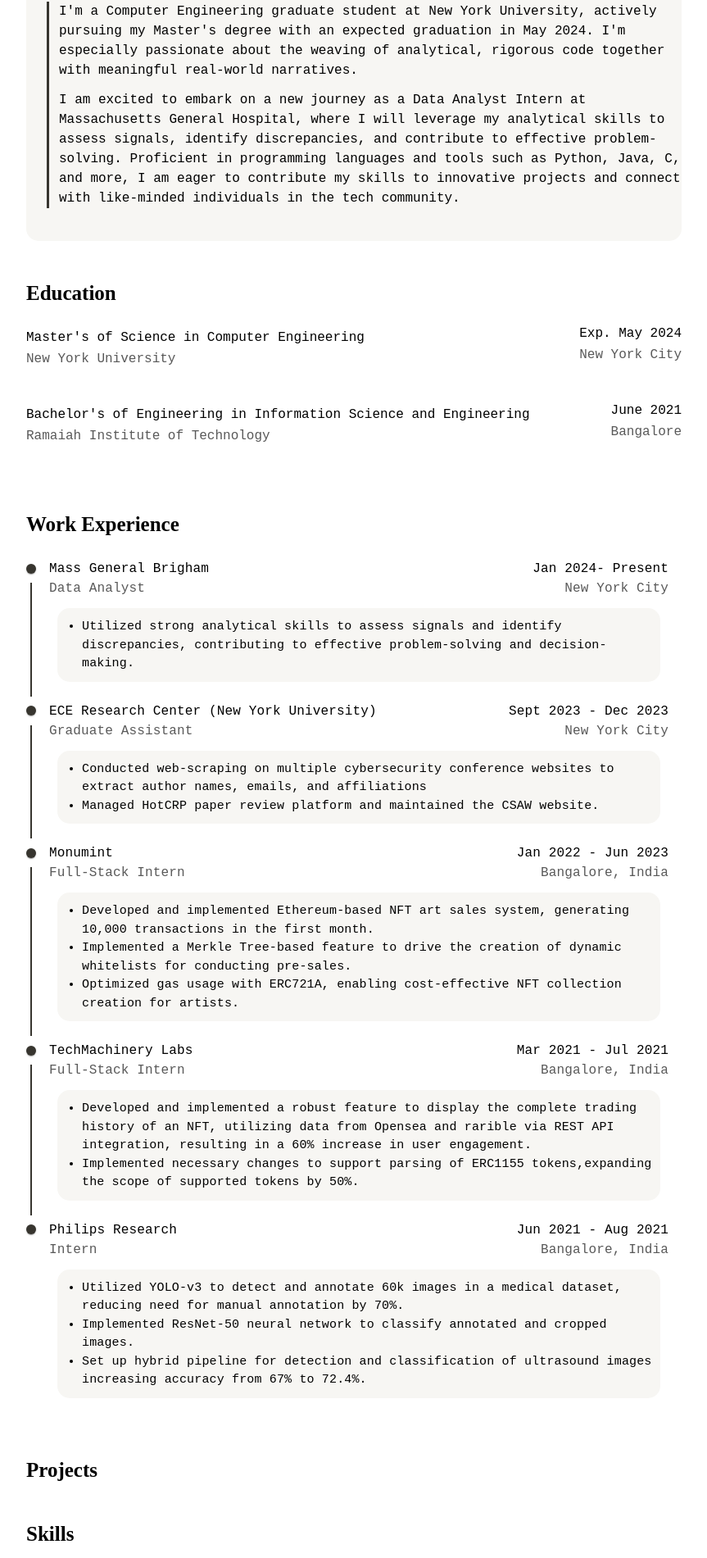
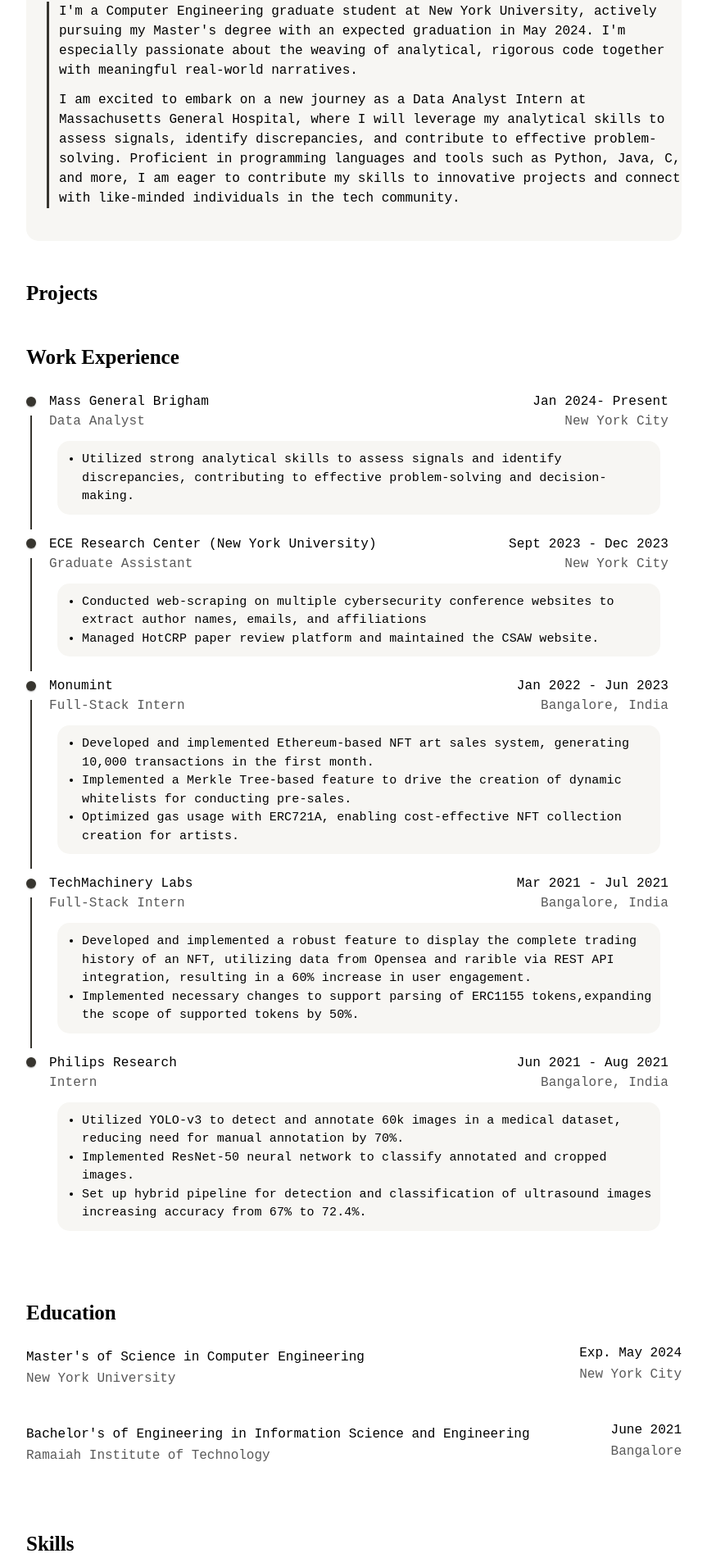
Before and after one commit to avani1998/portfolio, a React (Create React App) app: page /experience in a window 1280 px wide. Shown: the part 283-2184 px from the top of the page at 82% size, without its empty margins (208-1071 px from the left). Built offline with nearby package versions, Linux system fonts and the light colour scheme.

Commit message:
move Project section

```diff
--- a/src/components/Container.js
+++ b/src/components/Container.js
@@ -17,9 +17,9 @@ function Container() {
       <Router>
         <Navbar />
         <About />
+        <Projects />
+        <Work />
         <Education />
-        <Work />
-        <Projects />
         <Skills />
         <Routes>
           {/* <Route path="/" element={<Home />} />
```
